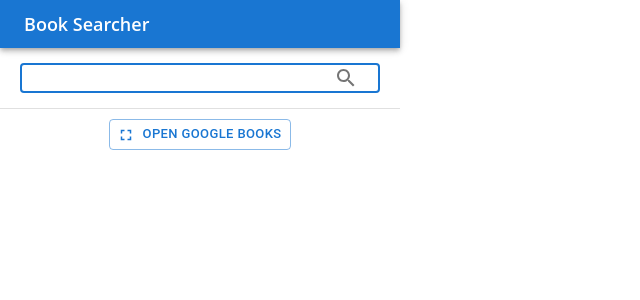
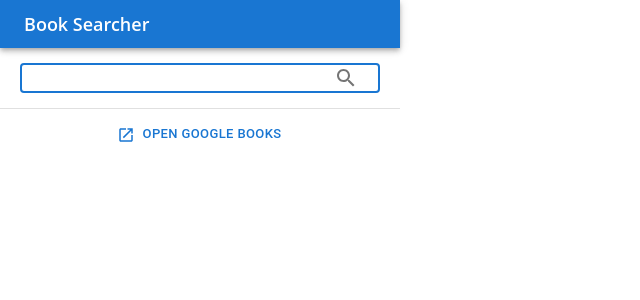
Before and after one commit to nigimitama/book-searcher, a React (Vite) app: page / in a window 1280 px wide. Shown: the top 300 px of the page, without its empty margins (0-640 px from the left). Built offline with nearby package versions, Linux system fonts and the light colour scheme.

Commit message:
feature: "Open Google Books"のボタンを改善

```diff
--- a/src/components/Footer.tsx
+++ b/src/components/Footer.tsx
@@ -1,6 +1,6 @@
 import React from 'react'
 import Button from '@mui/material/Button'
-import FullscreenIcon from '@mui/icons-material/Fullscreen'
+import OpenInNewIcon from '@mui/icons-material/OpenInNew'
 import Stack from '@mui/material/Stack'
 
 type FooterProps = {
@@ -24,9 +24,9 @@ export const Footer: React.FC<FooterProps> = ({ query }) => {
       <div>
         <a href={url(query)} target="_blank">
           <Button
-            variant="outlined"
+            variant="text"
             size="small"
-            startIcon={<FullscreenIcon />}
+            startIcon={<OpenInNewIcon />}
           >
             Open Google Books
           </Button>
```
